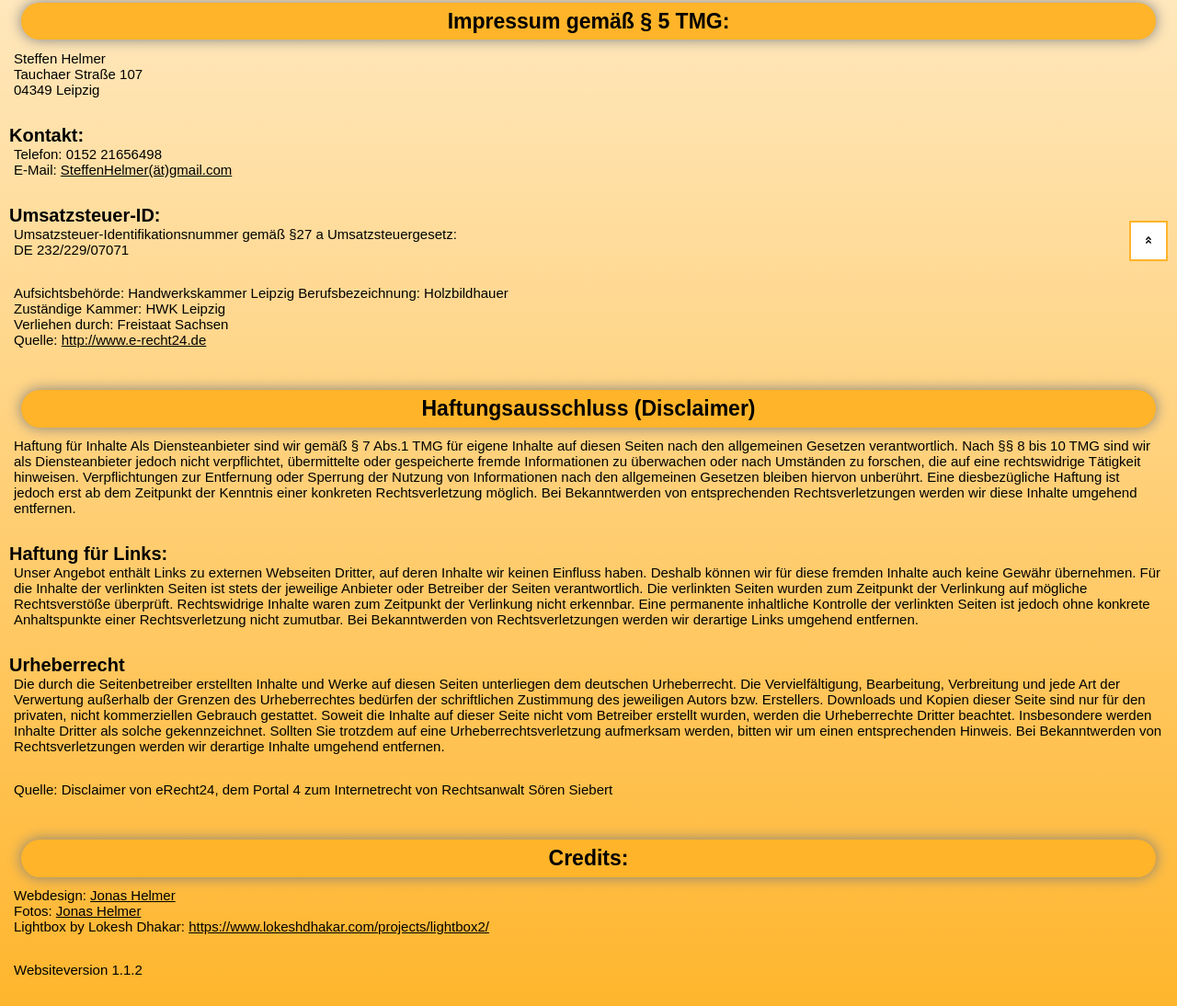
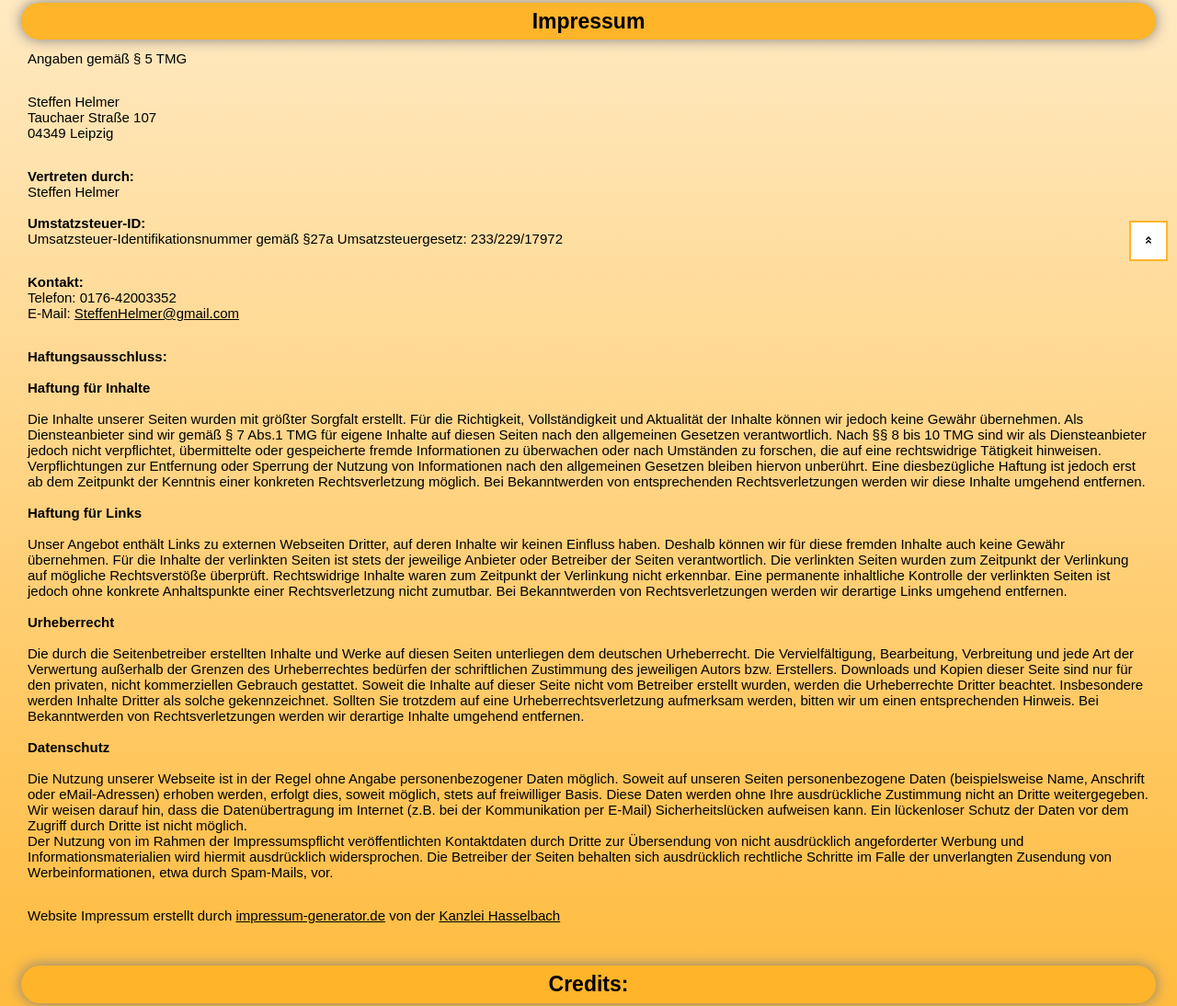
Before and after one commit to photangralenphie/bleibe-einfach.de, a plain HTML site: page impressum.html in a window 1280 px wide. Shown: the part 506-1600 px from the top of the page at 92% size. Drawn offline with Linux system fonts and the light colour scheme; a web font is replaced by a local one.

Commit message:
Version 1.1.5
1. Umstazsteuernummer hinzugefügt
2. Impressum Layout korrigiert
3. Links im Impressum und Datenschutzerklärung korrigiert

Version  1.1.4
1. Impressum Aktualisiert

Version 1.1.3
1. überflüssigen Code entfernt

```diff
--- a/impressum.html
+++ b/impressum.html
@@ -48,12 +48,12 @@
 			<img src="bilder/bars-solid.svg" alt="menu button">
 		</label>
 		<div class="links">
-			<a href="#unterkunft" onclick="toggle()">Unterkunft</a>
-			<a href="#ausstattung" onclick="toggle()">Ausstattung</a>
-			<a href="#reservierung" onclick="toggle()">Reservierung</a>
-			<a href="#preise" onclick="toggle()">Preise</a>
-			<a href="#anreise" onclick="toggle()">Anreise</a>
-			<a href="#umgebung" onclick="toggle()">Umgebung</a>
+			<a href="index.html#unterkunft" onclick="toggle()">Unterkunft</a>
+			<a href="index.html#ausstattung" onclick="toggle()">Ausstattung</a>
+			<a href="index.html#reservierung" onclick="toggle()">Reservierung</a>
+			<a href="index.html#preise" onclick="toggle()">Preise</a>
+			<a href="index.html#anreise" onclick="toggle()">Anreise</a>
+			<a href="index.html#umgebung" onclick="toggle()">Umgebung</a>
 		</div>
 	</nav>
 	<div class="bild1">
@@ -69,50 +69,83 @@
 </header>
 
 <main>
-	<h2 class="h2">Impressum gemäß § 5 TMG:</h2>
+	<h2 class="h2">Impressum</h2>
+	<p class="p">Angaben gemäß § 5 TMG</p>
 	<p class="p">
 		Steffen Helmer<br>
 		Tauchaer Straße 107<br>
-		04349 Leipzig
-	</p>
-	<h3 class="h3">Kontakt:</h3>
-	<p class="p">
-		Telefon: 0152 21656498<br>
-		E-Mail: <a class="a" href="mailto:SteffenHelmer@gmail.com">SteffenHelmer(ät)gmail.com</a>
-	</p>
-	<h3 class="h3">Umsatzsteuer-ID:</h3>
-	<p class="p">
-		Umsatzsteuer-Identifikationsnummer gemäß §27 a Umsatzsteuergesetz:<br>
-		DE 232/229/07071
+		04349 Leipzig<br>
 	</p>
 	<p class="p">
-		Aufsichtsbehörde: Handwerkskammer Leipzig Berufsbezeichnung: Holzbildhauer<br>
-		Zuständige Kammer: HWK Leipzig<br>
-		Verliehen durch: Freistaat Sachsen<br>
-		Quelle: <a class="a" href="http://www.e-recht24.de">http://www.e-recht24.de</a>
-	</p>
-	<h2 class="h2">Haftungsausschluss (Disclaimer)</h2>
-	<p class="p">
-		Haftung für Inhalte Als Diensteanbieter sind wir gemäß § 7 Abs.1 TMG für eigene Inhalte auf diesen Seiten nach den allgemeinen Gesetzen verantwortlich. Nach §§ 8 bis 10 TMG sind wir als Diensteanbieter jedoch nicht verpflichtet, übermittelte oder gespeicherte fremde Informationen zu überwachen oder nach Umständen zu forschen, die auf eine rechtswidrige Tätigkeit hinweisen. Verpflichtungen zur Entfernung oder Sperrung der Nutzung von Informationen nach den allgemeinen Gesetzen bleiben hiervon unberührt. Eine diesbezügliche Haftung ist jedoch erst ab dem Zeitpunkt der Kenntnis einer konkreten Rechtsverletzung möglich. Bei Bekanntwerden von entsprechenden Rechtsverletzungen werden wir diese Inhalte umgehend entfernen.
-	</p>
-	<h3 class="h3">Haftung für Links:</h3>
-	<p class="p">
-		Unser Angebot enthält Links zu externen Webseiten Dritter, auf deren Inhalte wir keinen Einfluss haben. Deshalb können wir für diese fremden Inhalte auch keine Gewähr übernehmen. Für die Inhalte der verlinkten Seiten ist stets der jeweilige Anbieter oder Betreiber der Seiten verantwortlich. Die verlinkten Seiten wurden zum Zeitpunkt der Verlinkung auf mögliche Rechtsverstöße überprüft. Rechtswidrige Inhalte waren zum Zeitpunkt der Verlinkung nicht erkennbar. Eine permanente inhaltliche Kontrolle der verlinkten Seiten ist jedoch ohne konkrete Anhaltspunkte einer Rechtsverletzung nicht zumutbar. Bei Bekanntwerden von Rechtsverletzungen werden wir derartige Links umgehend entfernen.
-	</p>
-	<h3 class="h3">Urheberrecht</h3>
-	<p class="p">
-		Die durch die Seitenbetreiber erstellten Inhalte und Werke auf diesen Seiten unterliegen dem deutschen Urheberrecht. Die Vervielfältigung, Bearbeitung, Verbreitung und jede Art der Verwertung außerhalb der Grenzen des Urheberrechtes bedürfen der schriftlichen Zustimmung des jeweiligen Autors bzw. Erstellers. Downloads und Kopien dieser Seite sind nur für den privaten, nicht kommerziellen Gebrauch gestattet. Soweit die Inhalte auf dieser Seite nicht vom Betreiber erstellt wurden, werden die Urheberrechte Dritter beachtet. Insbesondere werden Inhalte Dritter als solche gekennzeichnet. Sollten Sie trotzdem auf eine Urheberrechtsverletzung aufmerksam werden, bitten wir um einen entsprechenden Hinweis. Bei Bekanntwerden von Rechtsverletzungen werden wir derartige Inhalte umgehend entfernen.
+		<b>Vertreten durch:</b><br>
+		Steffen Helmer<br><br>
+		<b>Umstatzsteuer-ID:</b><br>
+		Umsatzsteuer-Identifikationsnummer gemäß §27a Umsatzsteuergesetz: 233/229/17972<br>
 	</p>
 	<p class="p">
-		Quelle: Disclaimer von eRecht24, dem Portal 4 zum Internetrecht von Rechtsanwalt Sören Siebert
+		<b>Kontakt:</b><br>
+		Telefon: 0176-42003352<br>
+		E-Mail: <a href='mailto:SteffenHelmer@gmail.com'>SteffenHelmer@gmail.com</a></br>
+	</p class="p">
+	<p class="p">
+		<b>Haftungsausschluss:</b><br>
+		<br>
+		<b>Haftung für Inhalte</b><br>
+		<br>
+		Die Inhalte unserer Seiten wurden mit größter Sorgfalt erstellt. Für die Richtigkeit, Vollständigkeit und Aktualität
+		der Inhalte können wir jedoch keine Gewähr übernehmen. Als Diensteanbieter sind wir gemäß § 7 Abs.1 TMG für eigene
+		Inhalte auf diesen Seiten nach den allgemeinen Gesetzen verantwortlich. Nach §§ 8 bis 10 TMG sind wir als
+		Diensteanbieter jedoch nicht verpflichtet, übermittelte oder gespeicherte fremde Informationen zu überwachen oder
+		nach Umständen zu forschen, die auf eine rechtswidrige Tätigkeit hinweisen. Verpflichtungen zur Entfernung oder
+		Sperrung der Nutzung von Informationen nach den allgemeinen Gesetzen bleiben hiervon unberührt. Eine diesbezügliche
+		Haftung ist jedoch erst ab dem Zeitpunkt der Kenntnis einer konkreten Rechtsverletzung möglich. Bei Bekanntwerden
+		von entsprechenden Rechtsverletzungen werden wir diese Inhalte umgehend entfernen.<br>
+		<br>
+		<b>Haftung für Links</b><br>
+		<br>
+		Unser Angebot enthält Links zu externen Webseiten Dritter, auf deren Inhalte wir keinen Einfluss haben. Deshalb
+		können wir für diese fremden Inhalte auch keine Gewähr übernehmen. Für die Inhalte der verlinkten Seiten ist stets
+		der jeweilige Anbieter oder Betreiber der Seiten verantwortlich. Die verlinkten Seiten wurden zum Zeitpunkt der
+		Verlinkung auf mögliche Rechtsverstöße überprüft. Rechtswidrige Inhalte waren zum Zeitpunkt der Verlinkung nicht
+		erkennbar. Eine permanente inhaltliche Kontrolle der verlinkten Seiten ist jedoch ohne konkrete Anhaltspunkte einer
+		Rechtsverletzung nicht zumutbar. Bei Bekanntwerden von Rechtsverletzungen werden wir derartige Links umgehend
+		entfernen.<br>
+		<br>
+		<b>Urheberrecht</b><br>
+		<br>
+		Die durch die Seitenbetreiber erstellten Inhalte und Werke auf diesen Seiten unterliegen dem deutschen Urheberrecht.
+		Die Vervielfältigung, Bearbeitung, Verbreitung und jede Art der Verwertung außerhalb der Grenzen des Urheberrechtes
+		bedürfen der schriftlichen Zustimmung des jeweiligen Autors bzw. Erstellers. Downloads und Kopien dieser Seite sind
+		nur für den privaten, nicht kommerziellen Gebrauch gestattet. Soweit die Inhalte auf dieser Seite nicht vom
+		Betreiber erstellt wurden, werden die Urheberrechte Dritter beachtet. Insbesondere werden Inhalte Dritter als solche
+		gekennzeichnet. Sollten Sie trotzdem auf eine Urheberrechtsverletzung aufmerksam werden, bitten wir um einen
+		entsprechenden Hinweis. Bei Bekanntwerden von Rechtsverletzungen werden wir derartige Inhalte umgehend
+		entfernen.<br>
+		<br>
+		<b>Datenschutz</b><br>
+		<br>
+		Die Nutzung unserer Webseite ist in der Regel ohne Angabe personenbezogener Daten möglich. Soweit auf unseren Seiten
+		personenbezogene Daten (beispielsweise Name, Anschrift oder eMail-Adressen) erhoben werden, erfolgt dies, soweit
+		möglich, stets auf freiwilliger Basis. Diese Daten werden ohne Ihre ausdrückliche Zustimmung nicht an Dritte
+		weitergegeben.<br>
+		Wir weisen darauf hin, dass die Datenübertragung im Internet (z.B. bei der Kommunikation per E-Mail)
+		Sicherheitslücken aufweisen kann. Ein lückenloser Schutz der Daten vor dem Zugriff durch Dritte ist nicht möglich.
+		<br>
+		Der Nutzung von im Rahmen der Impressumspflicht veröffentlichten Kontaktdaten durch Dritte zur Übersendung von nicht
+		ausdrücklich angeforderter Werbung und Informationsmaterialien wird hiermit ausdrücklich widersprochen. Die
+		Betreiber der Seiten behalten sich ausdrücklich rechtliche Schritte im Falle der unverlangten Zusendung von
+		Werbeinformationen, etwa durch Spam-Mails, vor.<br>
 	</p>
+	<p class="p">
+		Website Impressum erstellt durch <a href="https://www.impressum-generator.de">impressum-generator.de</a> von der <a
+			href="https://www.kanzlei-hasselbach.de/">Kanzlei Hasselbach</a>
 	<h2 class="h2">Credits:</h2>
 	<p class="p">
 		Webdesign: <a class="a" href="https://www.photangralenphie.com">Jonas Helmer</a><br>
 		Fotos: <a class="a" href="https://www.photangralenphie.com">Jonas Helmer</a><br>
 		Lightbox by Lokesh Dhakar: <a class="a" href="https://www.lokeshdhakar.com/projects/lightbox2/">https://www.lokeshdhakar.com/projects/lightbox2/</a>
 	</p>
-	<p class="p">Websiteversion 1.1.2<p class="p">
+	<p class="p">Websiteversion 1.1.5<p class="p">
 </main>
 
 <footer>
--- a/main.css
+++ b/main.css
@@ -74,13 +74,6 @@ nav {
 .nav-toggle-lable img{
 	height: 1em;
 	margin-left: 1em;
-}
-
-.anchor:before {
-	content:"";
-	display: block;
-	height: 60px; /* fixed header height*/
-	margin: -60px 0 0; /* negative fixed header height */
 }
 
 .links {
@@ -164,11 +157,6 @@ h2 {
 	margin: 7em 1.5em 1.5em;
 }
 
-.anker {
-	position: absolute;
-	top: -100px;
-}
-
 hr {
 	color: var(--accent-color);
 	border: 2px solid var(--accent-color);
@@ -193,8 +181,6 @@ hr {
 .anchor {
 	position: absolute;
 	top: -3em;
-	width: 100%;
-	border: 2px solid red;
 }
 
 .eins {
--- a/second.css
+++ b/second.css
@@ -9,12 +9,12 @@
 }
 
 .h3 {
-    margin: 0 0.5em;
+    margin: 0 1.5em;
     font-size: 2em;
 }
 
 .h4 {
-    margin: 0 0.5em;
+    margin: 0 2em;
     font-size: 1.5em;
     text-decoration: underline;
     margin-bottom: 0;
@@ -27,11 +27,11 @@
 .ul {
     font-size: 1.5em;
     margin-top: 0;
-    margin-left: 3em;
+    margin-left: 3.5em;
 }
 
 .p {
-    margin: 0 1em 2em;
+    margin: 0 2em 2em;
     font-size: 1.5em;
 }
 
--- a/sitemap.xml
+++ b/sitemap.xml
@@ -14,13 +14,13 @@
    </url>
     <url>
       <loc>https://www.bleibe-einfach.de/impressum.html</loc>
-      <lastmod>2019-06-13</lastmod>
+      <lastmod>2019-07-08</lastmod>
       <changefreq>monthly</changefreq>
       <priority>0.1</priority>
    </url>
     <url>
       <loc>https://www.bleibe-einfach.de/datenschutz.html</loc>
-      <lastmod>2019-06-13</lastmod>
+      <lastmod>2019-07-08</lastmod>
       <changefreq>monthly</changefreq>
       <priority>0.1</priority>
    </url>
```
Also changed, not shown: datenschutz.html (+6 -6 lines), 1 other file.
